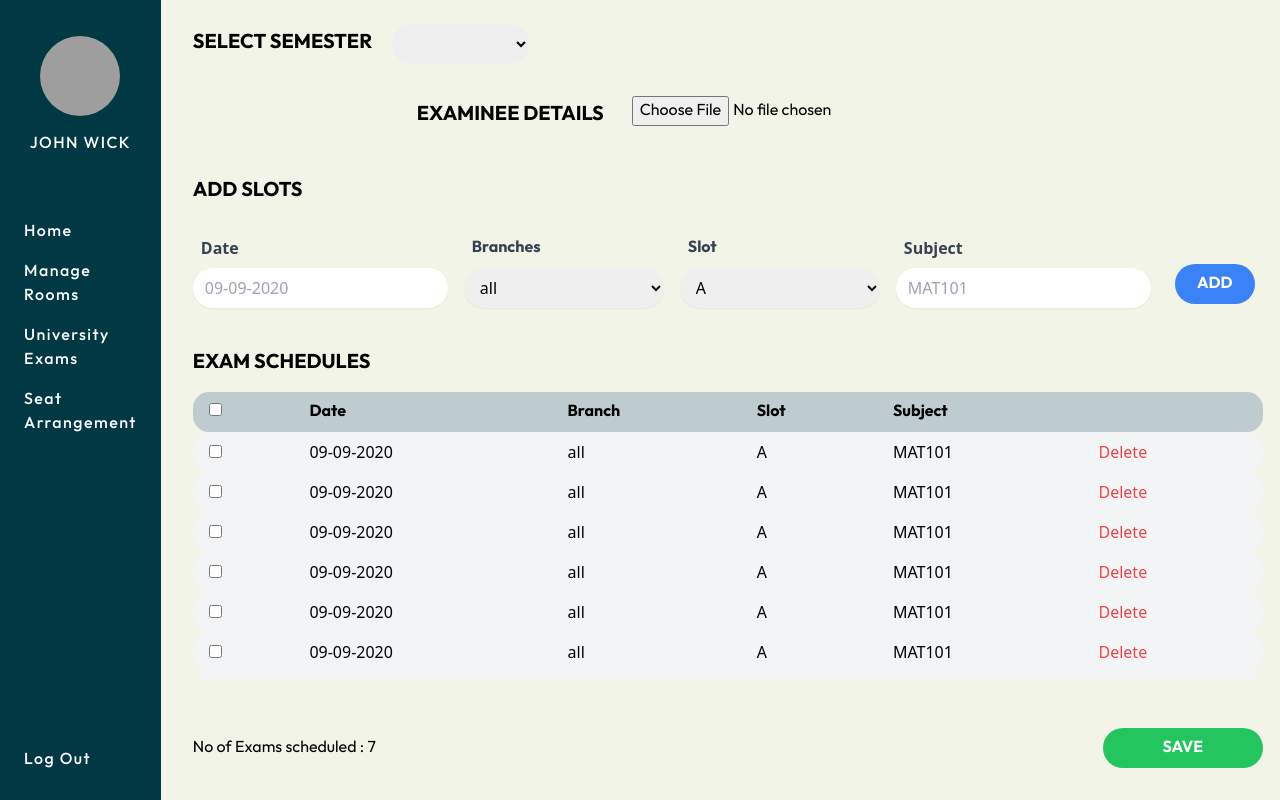
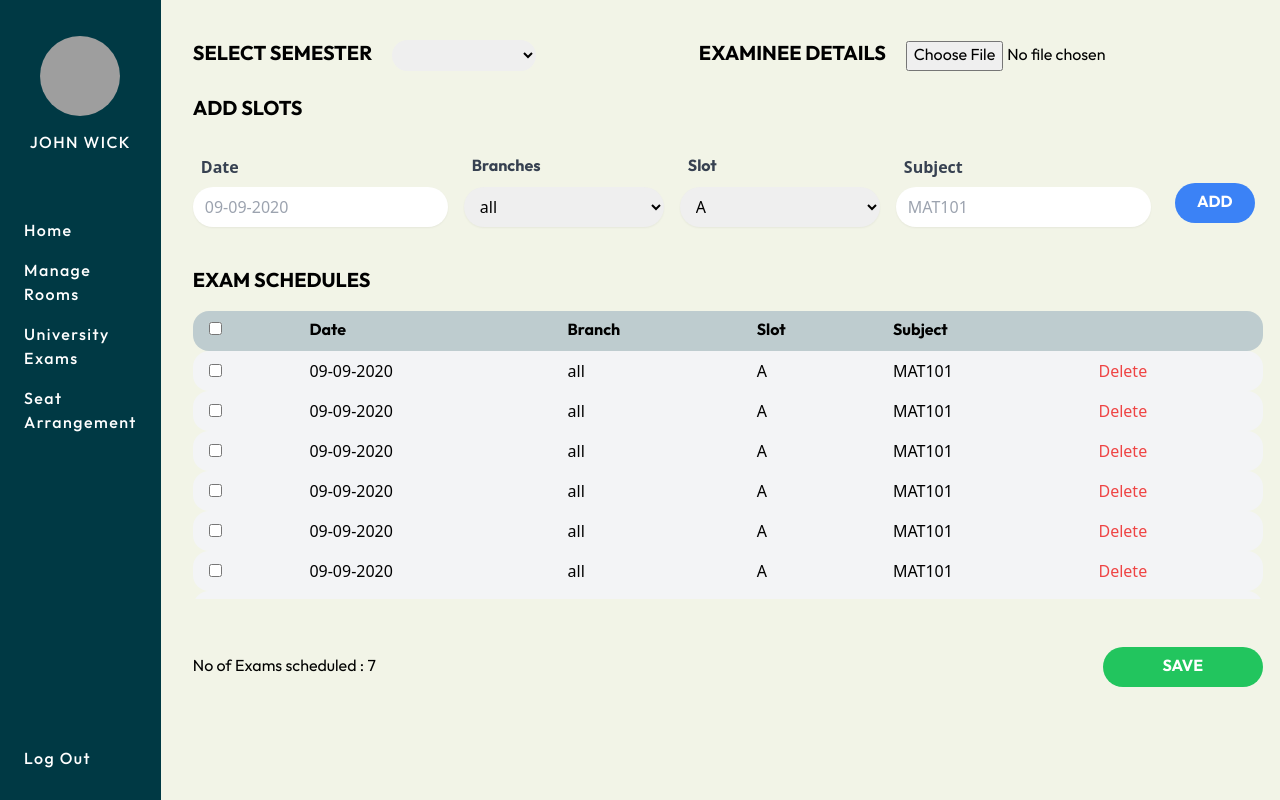
Before and after one commit to Sudhi27Krishna/Exam-Seat-Arrangement-System, a React (Create React App) app: page / in a window 1280 px wide. Built offline with nearby package versions, Linux system fonts and the light colour scheme; grey boxes are pictures that could not be loaded.

Commit message:
Completed University Exam page

```diff
--- a/src/components/Input.jsx
+++ b/src/components/Input.jsx
@@ -4,7 +4,7 @@ export default function Input(props) {
     return (
         <div className="flex flex-col mb-2 md:mr-4">
             <label htmlFor={props.id} className="text-gray-700 font-bold mb-2 pl-2 font-OB"><span className="whitespace-nowrap">{props.title}</span></label>
-            <input id={props.title} type="text" className=" h-10 px-3 py-2 rounded-[20px] shadow-sm border-gray-300 focus:outline-green-login"
+            <input id={props.title} type="text" className="h-10 px-3 py-2 rounded-[20px] shadow-sm border-gray-300 focus:outline-green-login"
                 placeholder={props.placeholder} required />
         </div>
     );
--- a/src/components/UniversityExam.jsx
+++ b/src/components/UniversityExam.jsx
@@ -7,10 +7,10 @@ import UeRow from './UeRow';
 export default function UniversityExam() {
     return (
         <div className="bg-background flex flex-col flex-grow">
-
-            <div className="px-8 pt-4 flex flex-wrap justify-items-start">
-                <h2 className="text-xl font-Outfit-Bold mb-8 mt-3 ">SELECT SEMESTER</h2>
-                <select className="px-4 py-2 ml-5 h-10  mt-2 rounded-[20px] focus:outline-none focus:ring-2  focus:ring-green-login sm:ma" defaultValue="">
+            <div className="px-8 pt-4 flex flex-row justify-between flex-wrap">
+                <div className="flex flex-row mt-6">
+                    <h2 className="text-xl font-Outfit-Bold"><span className="whitespace-nowrap">SELECT SEMESTER</span></h2>
+                    <select className="rounded-[20px] w-36 focus:outline-none focus:ring-2 ml-5 focus:ring-green-login sm:ma" defaultValue="">
                         <option value="" disabled hidden></option>
                         <option value="S1">Semester 1</option>
                         <option value="S2">Semester 2</option>
@@ -21,13 +21,14 @@ export default function UniversityExam() {
                         <option value="S7">Semester 7</option>
                         <option value="S8">Semester 8</option>
                     </select>
-                <div className="flex flex-row">
-                    <h2 className="text-xl font-Outfit-Bold mb-8 mt-3 lg:ml-56 ">EXAMINEE DETAILS</h2>
-                    <input type="file" className="px-7 mt-2 lg:mt-2 sm:mt-7 font-Outfit-Regular" />
+                </div>
+
+                <div className="flex flex-row justify-center items-baseline mt-6">
+                    <h2 className="text-xl font-Outfit-Bold"><span className="whitespace-nowrap">EXAMINEE DETAILS</span></h2>
+                    <input type="file" className="font-Outfit-Regular ml-5" />
                 </div>
             </div>
-
-            <div className="px-8 pt-4">
+            <div className="px-8 pt-6">
                 <h2 className="text-xl font-Outfit-Bold mb-8">ADD SLOTS</h2>
                 <form className="flex flex-col md:flex-row justify-around">
                     <Input title="Date" placeholder="09-09-2020" />
```
Also changed, not shown: src/uerow.js (+11 -11 lines). Lines whose indentation alone changed are shown as unchanged.
